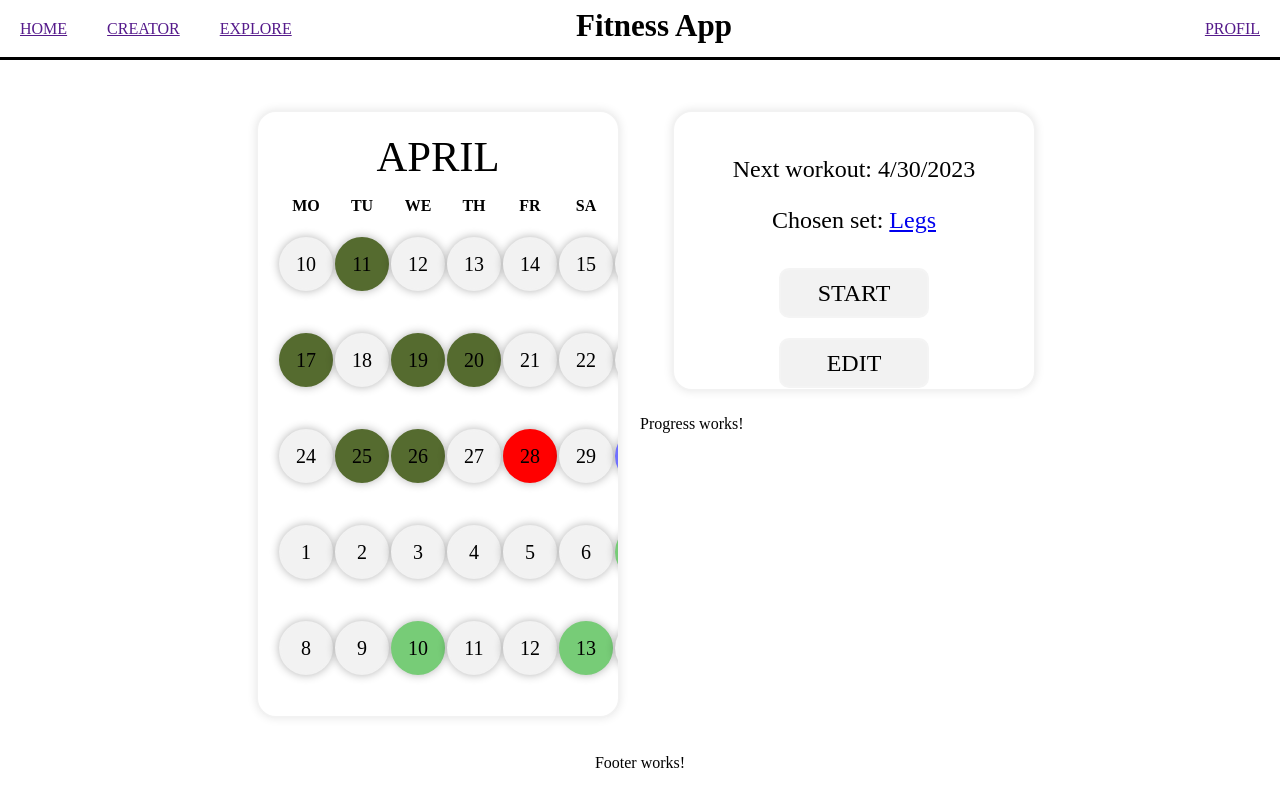
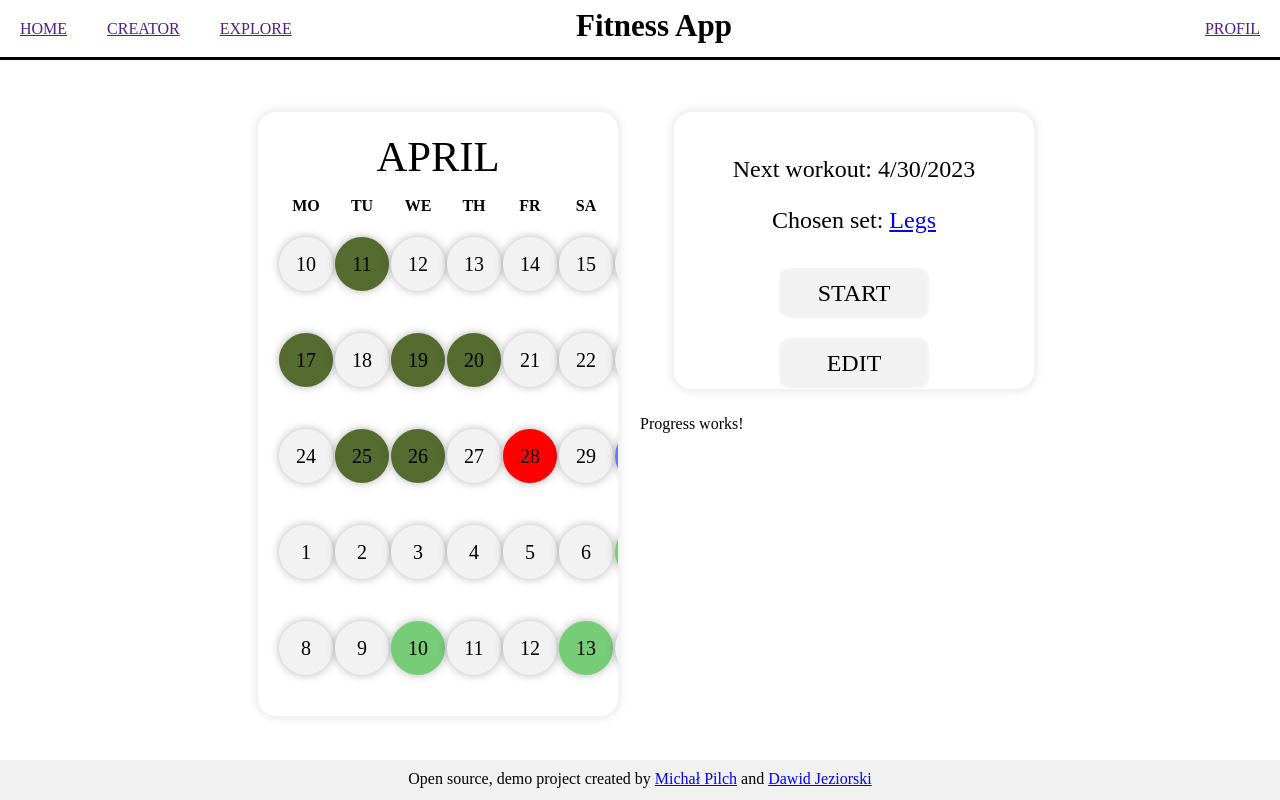
Before and after one commit to 3SD-Studio/FitnessAppClientReact, a React (Create React App) app: page / in a window 1280 px wide. Built offline with nearby package versions, Linux system fonts and the light colour scheme; no server answers.

Commit message:
Footer update

```diff
--- a/src/components/footer.css
+++ b/src/components/footer.css
@@ -1,4 +1,9 @@
 .footer {
+    position: fixed;
+    height: 30px;
+    padding-top: 10px;
+    bottom: 0;
     width: 100%;
     text-align: center;
+    background-color: #f1f1f1;
 }
--- a/src/components/footer.js
+++ b/src/components/footer.js
@@ -6,7 +6,7 @@ function Footer() {
   return (
     <>
       <div class="footer">
-        <p>Footer works!</p>
+        Open source, demo project created by <a href="https://github.com/mpHcl/">Michał Pilch</a> and <a href="https://github.com/Dave848">Dawid Jeziorski</a>
       </div>
     </>
   );
```
